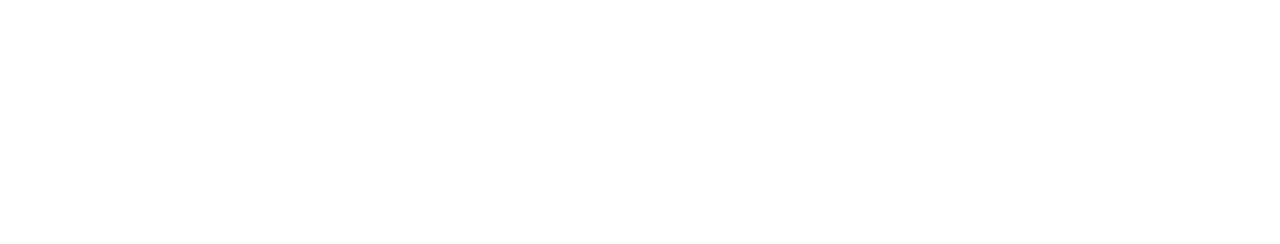
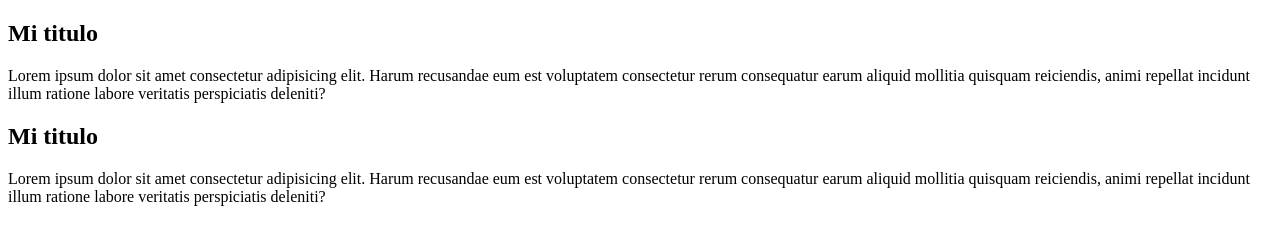
Before and after one commit to BlasHernandez19/Javascript, a plain HTML site: page index.html in a window 1280 px wide. Drawn offline with nearby package versions, Linux system fonts and the light colour scheme.

Commit message:
Ejercicio pág 204

```diff
--- a/index.html
+++ b/index.html
@@ -1,10 +1,36 @@
 <!DOCTYPE html>
-<html lang="en">
-  <head>
-    <meta charset="UTF-8" />
-    <meta name="viewport" content="width=device-width, initial-scale=1.0" />
+<html lang="es">
+
+<head>
+    <meta charset="UTF-8">
+    <meta http-equiv="X-UA-Compatible" content="IE=edge">
+    <meta name="viewport" content="width=device-width, initial-scale=1.0">
     <title>Document</title>
-    <script src="main.js"></script>
-  </head>
-  <body></body>
+</head>
+
+<body>
+    <!-- Mi código HTML -->
+    <article>
+        <h1 id="title1">Mi titulo</h1>
+        <p class="parrafo">Lorem ipsum dolor sit amet consectetur adipisicing elit. Harum recusandae eum est voluptatem
+            consectetur
+            rerum consequatur earum aliquid mollitia quisquam reiciendis, animi repellat incidunt illum ratione labore
+            veritatis perspiciatis deleniti?</p>
+    </article>
+    <article>
+        <h1 id="title2">Mi titulo</h1>
+        <p class="parrafo">Lorem ipsum dolor sit amet consectetur adipisicing elit. Harum recusandae eum est voluptatem
+            consectetur
+            rerum consequatur earum aliquid mollitia quisquam reiciendis, animi repellat incidunt illum ratione labore
+            veritatis perspiciatis deleniti?</p>
+    </article>
+
+
+    <!-- cargando jQuery -->
+    <script src="https://code.jquery.com/jquery-3.6.0.min.js"
+        integrity="sha256-/xUj+3OJU5yExlq6GSYGSHk7tPXikynS7ogEvDej/m4=" crossorigin="anonymous"></script>
+    <!-- mi JS para trabajar con jQuery-->
+    <script src="./main.js"></script>
+</body>
+
 </html>
```
Also changed, not shown: main.js (+9 -1 lines).
